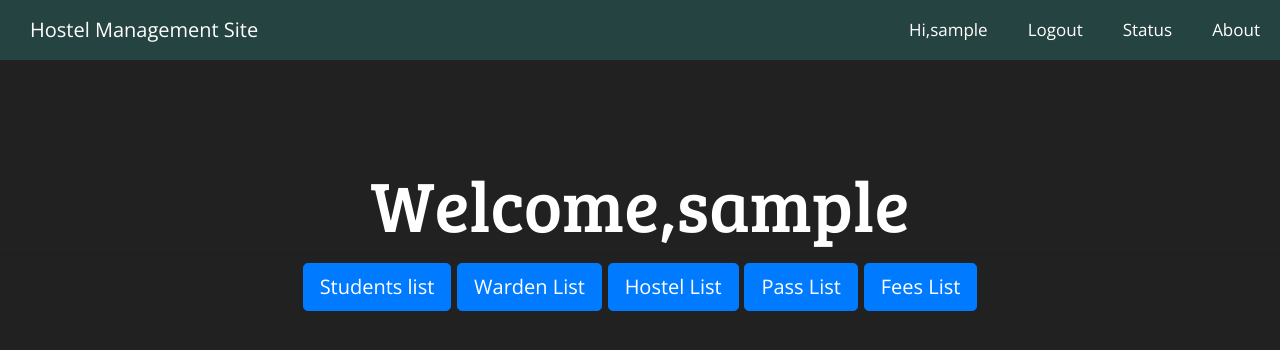
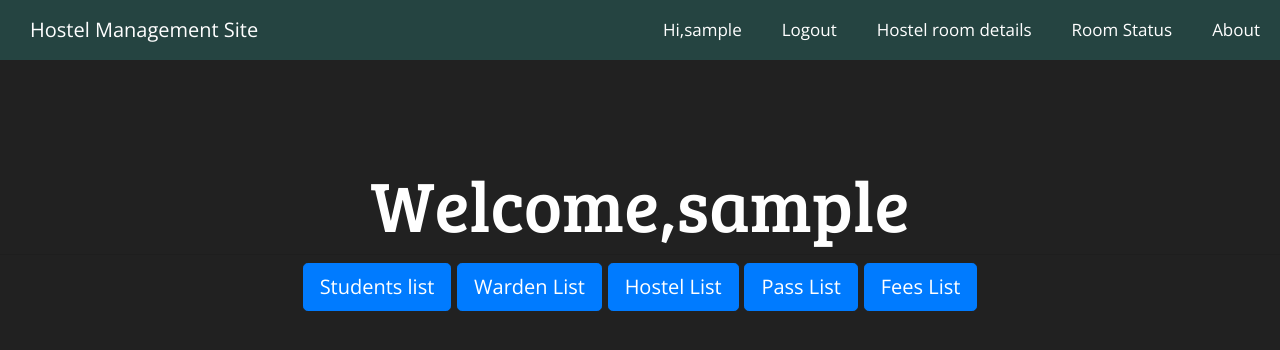
Before and after one commit to pradeepelamurugu/Hostel-manangement-system, a Django app: page /mentor/ in a window 1280 px wide. Shown: the top 350 px of the page. Run offline with Django 3.2, Linux system fonts and the light colour scheme; the visitor is signed in with stand-in values (Sample User, id 1); some libraries are stand-ins or nearby versions.

Commit message:
seventh commit, mentor login plus functialities for mentor done

```diff
--- a/student/templates/student/base.html
+++ b/student/templates/student/base.html
@@ -337,7 +337,8 @@ li > a:only-child:after { content: ''; }
 
                 </li>
                 {% endif %}
-                <li><a href="{% url "status" %}">Status</a></li>
+                <li><a href="{% url "hostel_detail_list" %}">Hostel room details</a></li>
+                <li><a href="{% url "status" %}">Room Status</a></li>
                 <li><a href="{% url "about" %}">About</a></li>
 
 
--- a/student/urls.py
+++ b/student/urls.py
@@ -26,9 +26,11 @@ urlpatterns = [
 path('warden_list/',views.warden_list,name='warden_list'),
 path('hostel_list/',views.hostel_list,name='hostel_list'),
 path('pas_list/',views.pass_list,name='pass_list'),
-path('hostels/<slug:hostel_name>/', views.hostel_detail_view, name='hostel_detail_view'),
+path('hostel_detail_list/hostels/<slug:hostel_name>/', views.hostel_detail_view, name='hostel_detail_view'),
 path('about/',views.about,name='about'),
 path('login_mentor/',views.mentorLogin,name='mentorLogin'),
+path('hostel_detail_list/',views.hostel_detail_list,name='hostel_detail_list'),
+
 
 
 
--- a/student/views.py
+++ b/student/views.py
@@ -2,7 +2,7 @@ from django.shortcuts import render,redirect
 from student.forms import *
 from django.http import HttpResponse,HttpResponseRedirect,Http404
 from django.contrib.auth.decorators import login_required
-from django.contrib.auth import authenticate,login,logout
+from django.contrib.auth import authenticate, login, logout
 from django.urls import reverse
 from student.models import *
 from HostelManagementSystem.settings import EMAIL_HOST_USER
@@ -262,7 +262,7 @@ def pass_list(request):
     context = {'passes':pas}
     return render(request, 'student/pass_list.html', context)
 
-@user_passes_test(lambda u: u.is_superuser)
+# @user_passes_test(lambda u: u.is_superuser)
 def hostel_detail_view(request, hostel_name):
     try:
         this_hostel = Hostel.objects.get(name=hostel_name)
@@ -297,6 +297,11 @@ def mentorLogin(request):
     else:
         return render(request,'student/mentorlogin.html',{'invalidlogin':invalidlogin})
 
+def hostel_detail_list(request):
+    host = Hostel.objects.all()
+    context = {'hos': host}
+    return render(request, 'student/hostel_detail_list.html',context)
+
 
 
 # @login_required
```
Also changed, not shown: student/templates/student/hostel_detail_list.html (added, +15 -0 lines).
